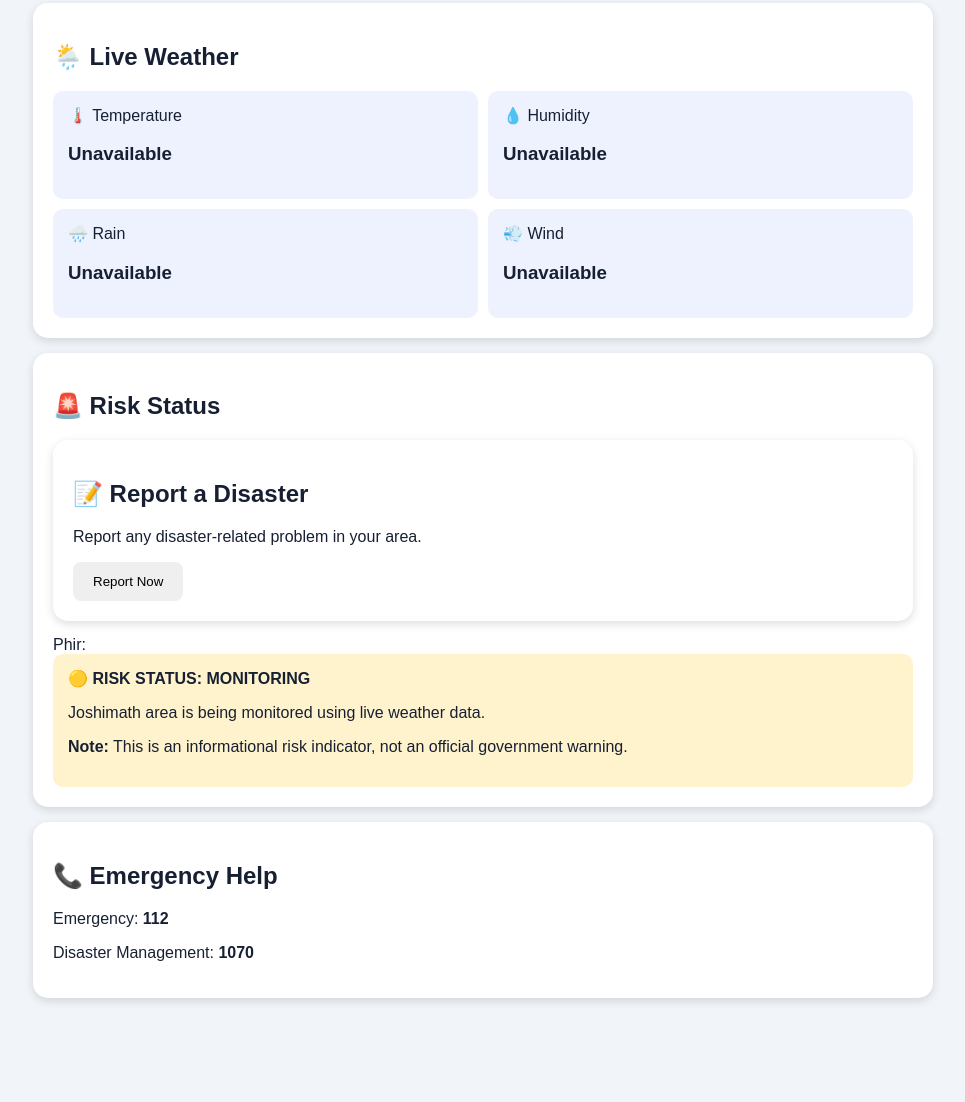
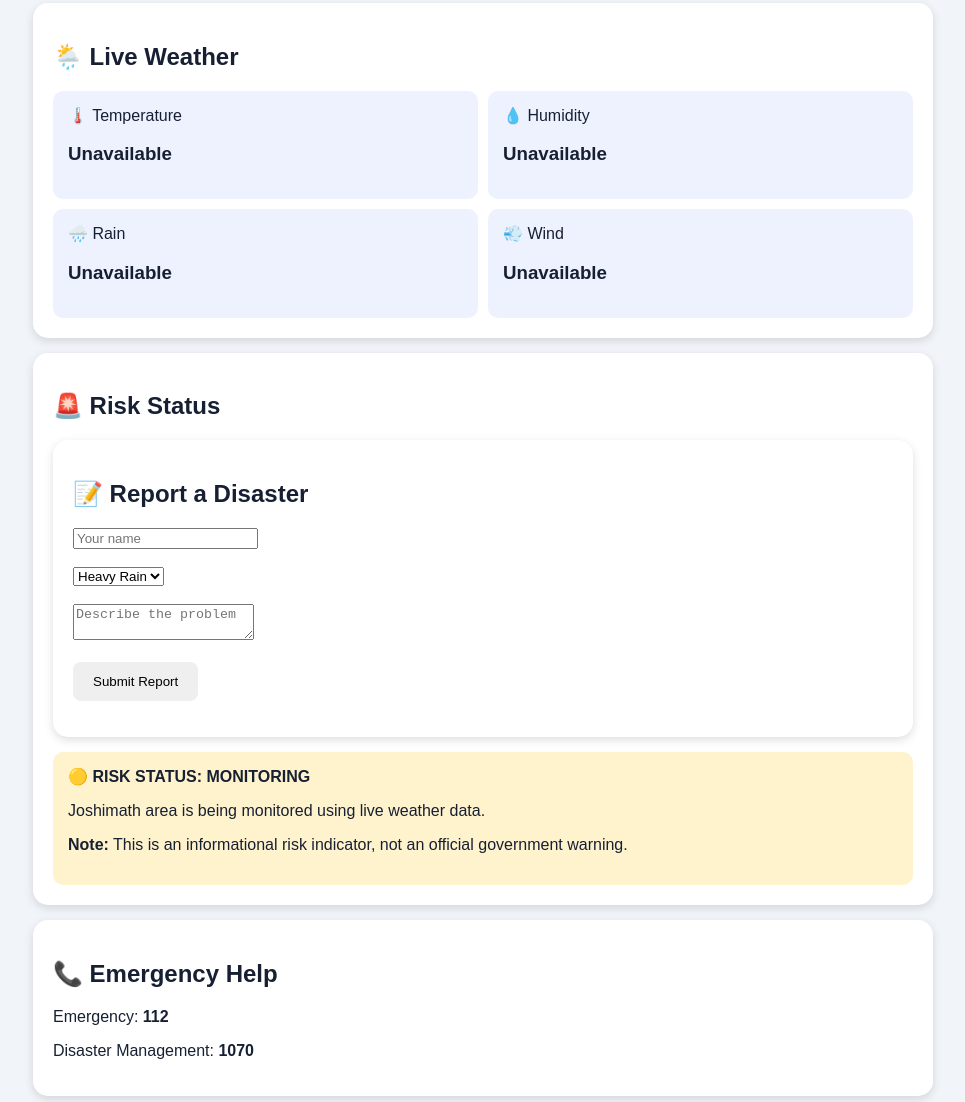
Before and after one commit to nehanayal900-create/D-Guard-AI-App, a plain HTML site: page index.html in a window 1280 px wide. Shown: the part 317-1419 px from the top of the page, without its empty margins (157-1122 px from the left). Before the commit the page ends 1350 px from the top, so only its background shows below. Drawn offline with Linux system fonts and the light colour scheme; no server answers.

Commit message:
Update index.html

```diff
--- a/index.html
+++ b/index.html
@@ -100,20 +100,40 @@ button{
 <h2>🚨 Risk Status</h2>
   <div class="card">
   <h2>📝 Report a Disaster</h2>
-  <p>Report any disaster-related problem in your area.</p>
 
-  <button onclick="reportDisaster()">
-    Report Now
-  </button>
+  <input id="name" placeholder="Your name"><br><br>
+
+  <select id="type">
+    <option>Heavy Rain</option>
+    <option>Landslide</option>
+    <option>Flood</option>
+    <option>Earthquake</option>
+    <option>Other</option>
+  </select><br><br>
+
+  <textarea id="message" placeholder="Describe the problem"></textarea><br><br>
+
+  <button onclick="submitReport()">Submit Report</button>
+
+  <p id="result"></p>
 </div>
 
 <script>
-function reportDisaster() {
-  alert("Disaster report feature is ready. Backend connection will be added next.");
+function submitReport() {
+  let name = document.getElementById("name").value;
+  let type = document.getElementById("type").value;
+  let message = document.getElementById("message").value;
+
+  if (name === "" || message === "") {
+    document.getElementById("result").innerText =
+      "Please fill all required details.";
+    return;
+  }
+
+  document.getElementById("result").innerText =
+    "✅ Report submitted successfully!";
 }
 </script>
-
-Phir:
   <div class="alert">
 <b>🟡 RISK STATUS: MONITORING</b>
 <p>Joshimath area is being monitored using live weather data.</p>
```
